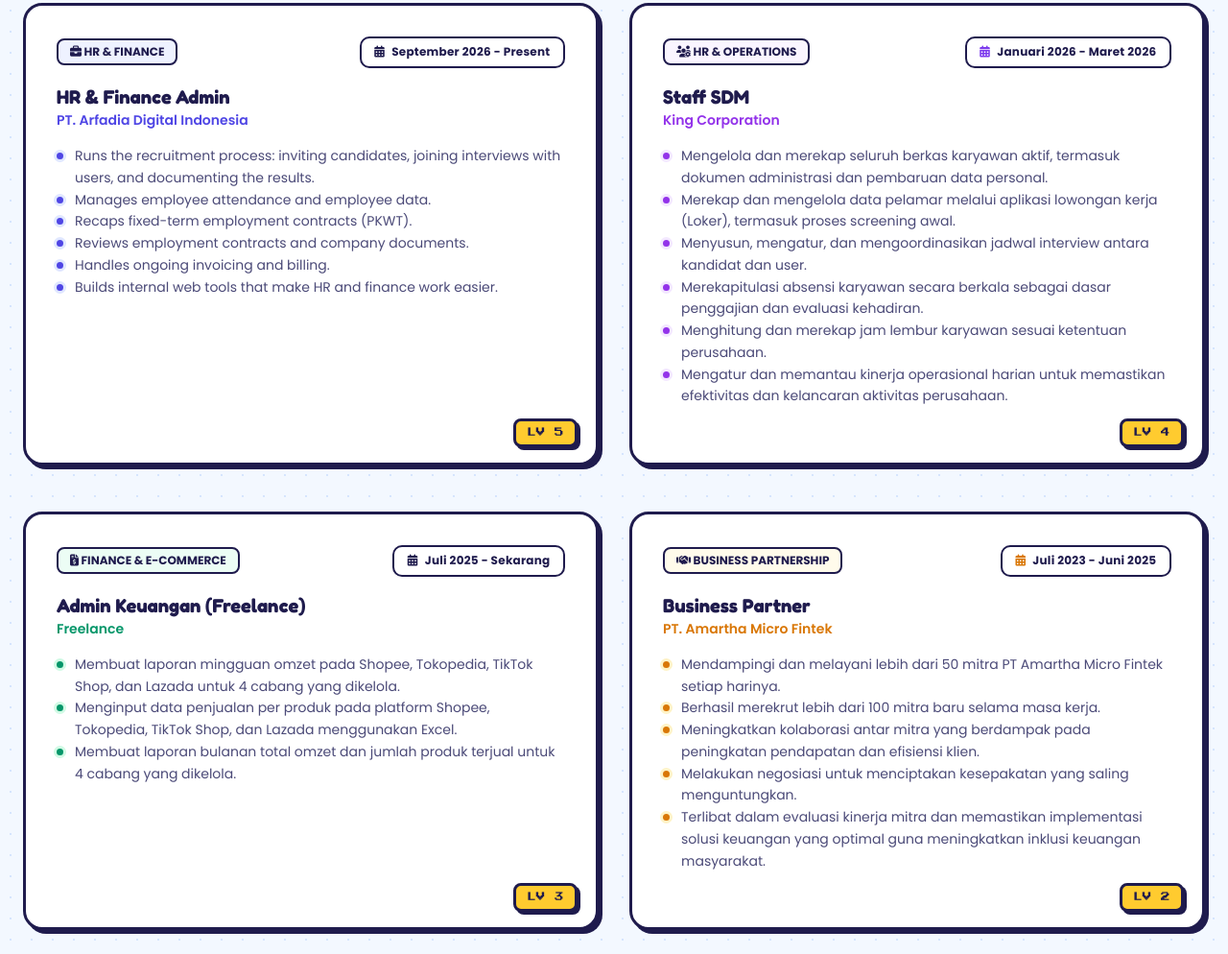
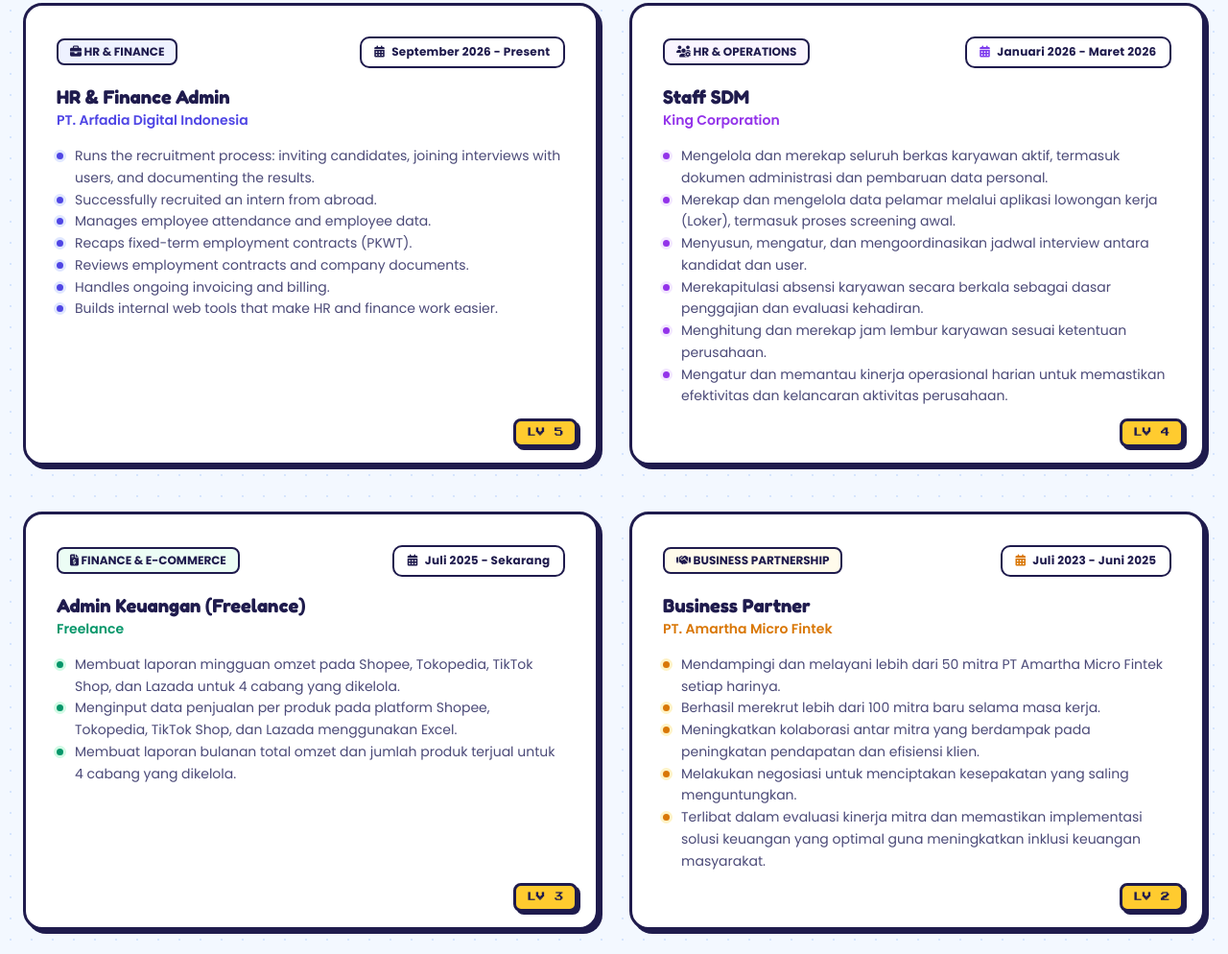
Before and after one commit to IgustiAgung0512/PortfolioIgustiAgungKetutAgung, a plain HTML site: page index.html in a window 1280 px wide. Shown: the part 2684-3678 px from the top of the page at 96% size. Drawn offline with Linux system fonts and the light colour scheme.

Commit message:
Add intern recruitment bullet to Arfadia experience card

```diff
--- a/index.html
+++ b/index.html
@@ -481,7 +481,7 @@
                             <ul class="space-y-3 text-slate-600 text-sm leading-relaxed">
                                 <li class="flex items-start gap-3">
                                     <span class="exp-bullet exp-bullet-indigo"></span>
-                                    <span data-i18n="exp5_b1">Menjalankan proses rekrutmen: mengundang kandidat, mendampingi interview bersama user, dan mendokumentasikan hasilnya.</span>
+                                    <span data-i18n="exp5_b1">Menjalankan proses rekrutmen: mengundang kandidat, mendampingi interview bersama user, dan mendokumentasikan hasilnya.</span></li><li class="flex items-start gap-3"><span class="exp-bullet exp-bullet-indigo"></span><span data-i18n="exp5_b7">Berhasil merekrut anak magang dari luar negeri.</span>
                                 </li>
                                 <li class="flex items-start gap-3">
                                     <span class="exp-bullet exp-bullet-indigo"></span>
```
